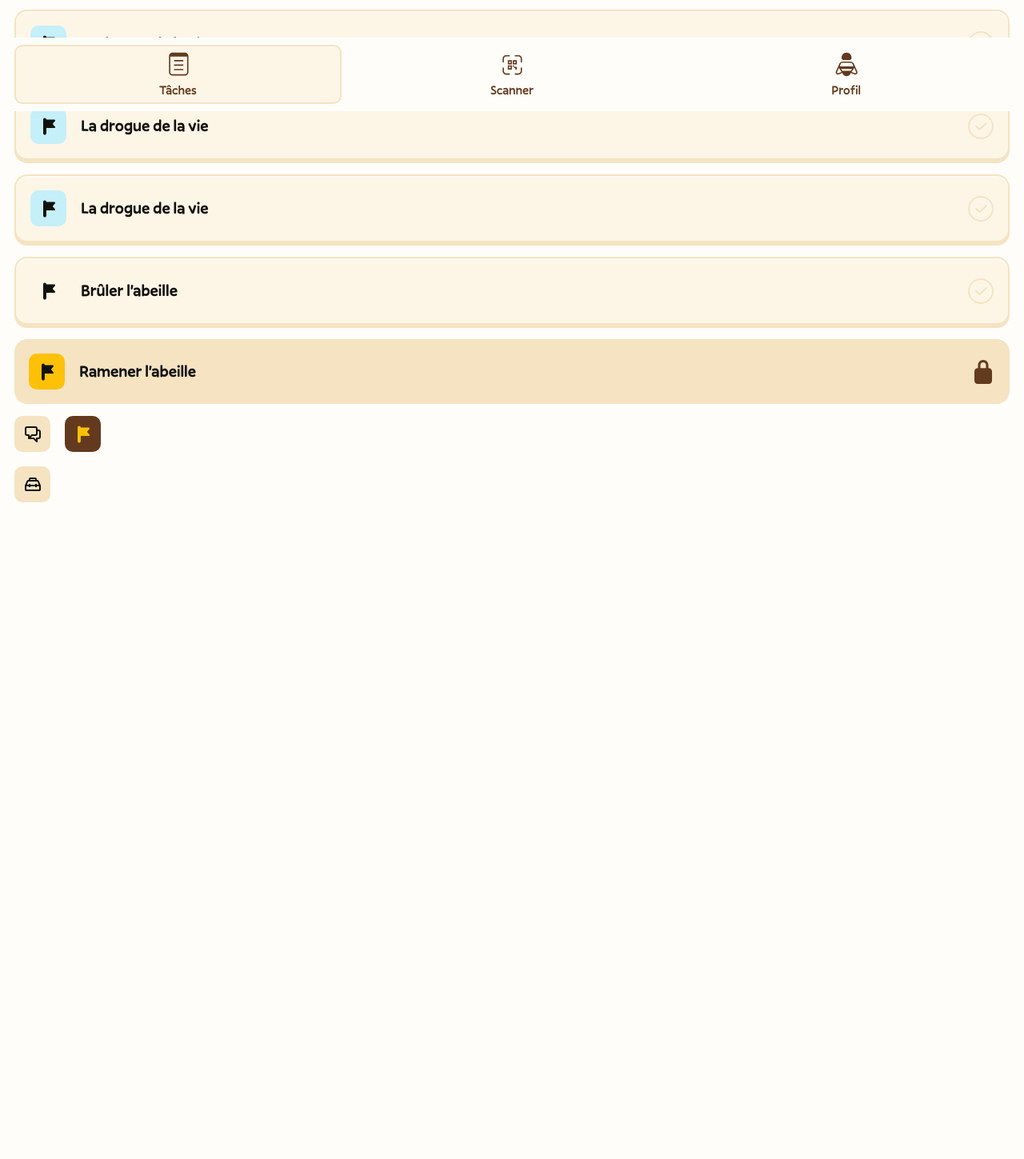
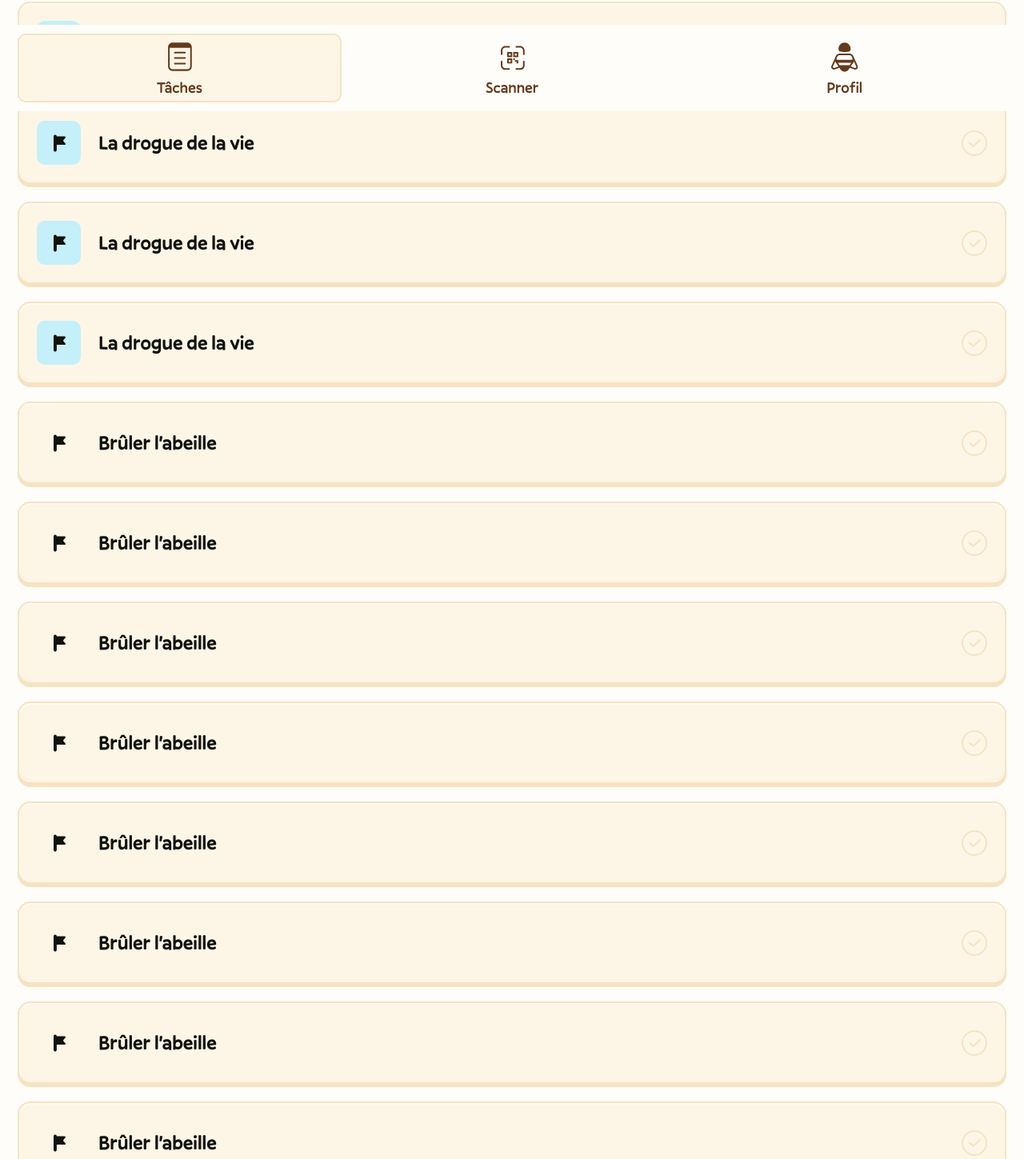
Before and after one commit to antonynyt/en-quete-abeilles, a Vue app: page / in a window 1280 px wide. Shown: the part 661-2110 px from the top of the page at 80% size. Before the commit the page ends 1407 px from the top, so only its background shows below. Built offline with nearby package versions, Linux system fonts and the light colour scheme.

Commit message:
styles: layout spacing & IOS details

```diff
--- a/index.html
+++ b/index.html
@@ -8,7 +8,7 @@
     <title>Vite App</title>
 </head>
 
-<body>
+<body ontouchstart="">
     <div id="app"></div>
     <script type="module" src="/src/main.js"></script>
 </body>
--- a/src/styles/base.css
+++ b/src/styles/base.css
@@ -24,8 +24,8 @@
     --font-size-xl: 1.625rem;
     --font-size-xxl: 2rem;
 
-    --base-line-height: 1.6;
-    --header-line-height: 1.4;
+    --base-line-height: 1.4;
+    --header-line-height: 1.1;
 }
 
 /* Define CSS variables for spacing and radius */
@@ -49,9 +49,15 @@
 }
 
 html {
-    font-size: clamp(var(--font-size-xs), calc(1rem + 0.25vw), var(--font-size-md));
+    font-size: clamp(var(--font-size-xs), calc(1rem + 0.3vw), var(--font-size-md));
     scroll-behavior: smooth;
     -webkit-tap-highlight-color: transparent;
+}
+
+@media screen and (min-width: 768px) {
+    html {
+        font-size: clamp(var(--font-size-sm), calc(1rem + 0.5vw), var(--font-size-lg));
+    }
 }
 
 *,
@@ -59,7 +65,6 @@ html {
 *::after {
     box-sizing: border-box;
     margin: 0;
-    font-weight: normal;
 }
 
 @font-face {
--- a/src/styles/main.css
+++ b/src/styles/main.css
@@ -2,9 +2,17 @@
 
 #app {
     margin: 0 auto;
+}
+
+.container-spacing {
     padding: var(--spacing-md);
-    font-weight: normal;
-    margin-bottom: 100px; /* Adjusted for navbar spacing */
+    padding-bottom: calc(var(--spacing-md) + env(safe-area-inset-bottom));
+    min-height: 100vh;
+    min-height: 100dvh;
+}
+
+.with-navbar {
+    padding-bottom: calc(110px + env(safe-area-inset-bottom)); /* Adjusted for navbar spacing */
 }
 
 h1,
@@ -21,6 +29,8 @@ h6 {
 
 h1 {
     font-size: var(--font-size-xxl);
+    margin-bottom: var(--spacing-md);
+    text-wrap-style: balance;
 }
 
 h2 {
@@ -62,3 +72,17 @@ h3 {
 .primary {
     background-color: var(--color-orange);
 }
+
+/* Image wrapper avoiding scroll overflow */
+
+.img-wrapper {
+    position: absolute;
+    top: 0;
+    left: 0;
+    right: 0;
+    bottom: 0;
+    width: 100%;
+    height: 100%;
+    overflow: hidden;
+    z-index: -1;
+}
--- a/src/views/ClueView.vue
+++ b/src/views/ClueView.vue
@@ -5,7 +5,7 @@ import BaseButtonBack from '@/components/BaseButtonBack.vue';
 </script>
 
 <template>
-    <div>
+    <div class="container-spacing">
         <BaseButtonBack />
         <main>
             <h1>This is a clue page</h1>
@@ -36,3 +36,9 @@ import BaseButtonBack from '@/components/BaseButtonBack.vue';
         </main>
     </div>
 </template>
+
+<style scoped>
+div.container-spacing {
+    background-color: red;
+}
+</style>
--- a/src/views/HomeView.vue
+++ b/src/views/HomeView.vue
@@ -1,22 +1,14 @@
 <script setup>
-import BackButton from '@/components/BaseButtonBack.vue';
-import BaseButton from '@/components/BaseButton.vue';
 import TheNavbar from '@/components/TheNavbar.vue';
 import BaseTask from '@/components/BaseTask.vue';
 import BaseProgress from '@/components/BaseProgress.vue';
-import BaseIcon from '@/components/BaseIcon.vue';
-import IconCommunity from '@/components/icons/IconCommunity.vue';
-import IconFlag from '@/components/icons/IconFlag.vue';
-import IconTooling from '@/components/icons/IconTooling.vue';
-
-function test() {
-    console.log('Button clicked!');
-}
+import BaseButton from '@/components/BaseButton.vue';
+import BackButton from '@/components/BaseButtonBack.vue';
 
 </script>
 
 <template>
-    <div>
+    <div class="with-navbar container-spacing">
         <TheNavbar />
         <main>
             <header>
@@ -39,19 +31,14 @@ function test() {
             <BaseTask color="var(--color-sky)" title="La drogue de la vie" />
             <BaseTask color="var(--color-sky)" title="La drogue de la vie" />
             <BaseTask title="Brûler l'abeille" />
+            <BaseTask title="Brûler l'abeille" />
+            <BaseTask title="Brûler l'abeille" />
+            <BaseTask title="Brûler l'abeille" />
+            <BaseTask title="Brûler l'abeille" />
+            <BaseTask title="Brûler l'abeille" />
+            <BaseTask title="Brûler l'abeille" />
+            <BaseTask title="Brûler l'abeille" />
             <BaseTask color="var(--color-orange)" title="Ramener l'abeille" :isLocked=true />
-
-            <div>
-                <BaseIcon>
-                    <IconCommunity />
-                </BaseIcon>
-                <BaseIcon color="var(--color-brown)">
-                    <IconFlag fill="var(--color-orange)" />
-                </BaseIcon>
-            </div>
-            <BaseIcon>
-                <IconTooling />
-            </BaseIcon>
         </main>
     </div>
 </template>
--- a/src/views/ProfilView.vue
+++ b/src/views/ProfilView.vue
@@ -4,7 +4,7 @@ import TheNavbar from '@/components/TheNavbar.vue';
 </script>
 
 <template>
-    <div>
+    <div class="with-navbar container-spacing">
         <TheNavbar />
         <main>
             <h1>This is a profil page</h1>
--- a/src/views/ScannerView.vue
+++ b/src/views/ScannerView.vue
@@ -5,7 +5,7 @@ import TheNavbar from '@/components/TheNavbar.vue';
 </script>
 
 <template>
-    <div>
+    <div class="with-navbar container-spacing">
         <TheNavbar />
         <main>
             <h1>This is a scanner page</h1>
```
